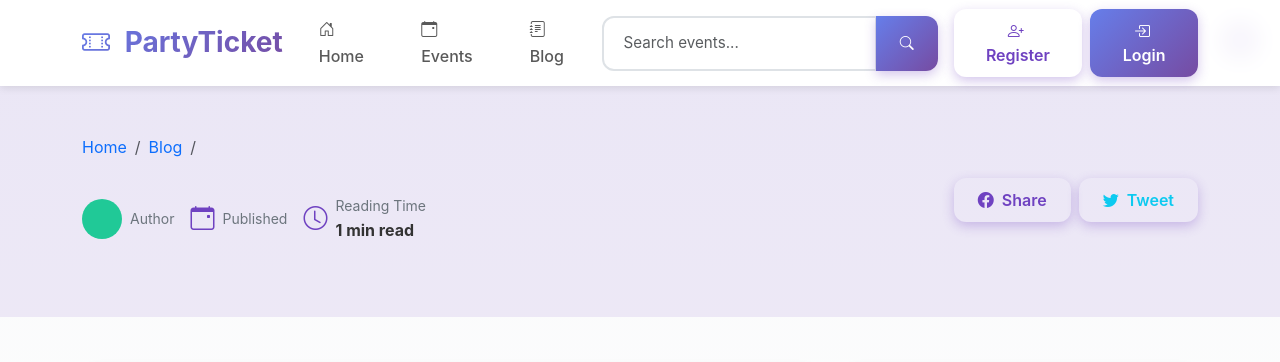
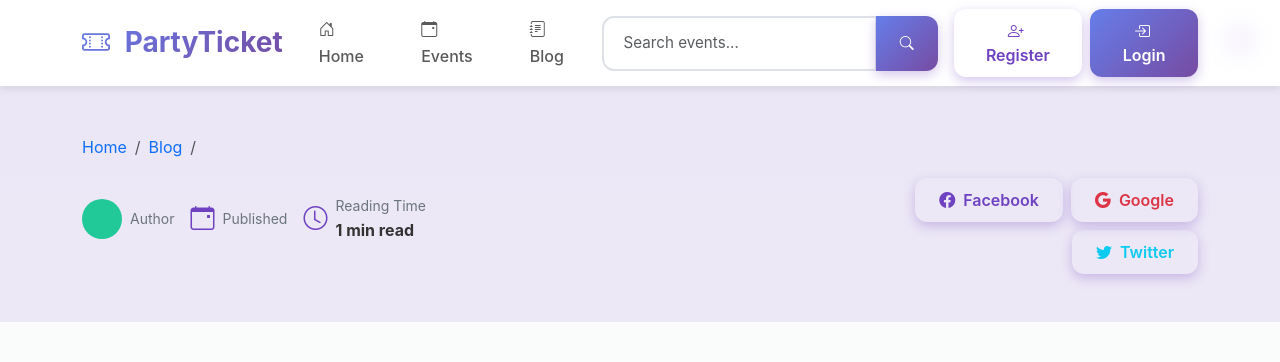
Before and after one commit to lanryweezy/partyticket, a Python web app: template app/templates/blog_post.html in a window 1280 px wide. Shown: the top 362 px of the page. Run offline with Jinja, Linux system fonts and the light colour scheme; the template is opened without the code that fills it, so the values that code supplies are empty.

Commit message:
Add Google/Facebook share buttons

```diff
--- a/app/templates/blog_post.html
+++ b/app/templates/blog_post.html
@@ -82,12 +82,18 @@
         </div>
       </div>
       <div class="col-lg-4 text-lg-end">
-        <div class="d-flex gap-2 justify-content-lg-end">
+        <div class="d-flex flex-wrap gap-2 justify-content-lg-end">
+          <!-- Share on Facebook -->
           <a href="https://www.facebook.com/sharer/sharer.php?u={{ request.url|urlencode }}" target="_blank" class="btn btn-outline-primary">
-            <i class="bi bi-facebook me-2"></i>Share
+            <i class="bi bi-facebook me-2"></i>Facebook
           </a>
+          <!-- Share on Google (Gmail) -->
+          <a href="https://mail.google.com/mail/?view=cm&su={{ post.title|urlencode }}&body=I thought you might like this article: {{ request.url|urlencode }}&tf=1" target="_blank" class="btn btn-outline-danger">
+            <i class="bi bi-google me-2"></i>Google
+          </a>
+          <!-- Share on Twitter/X -->
           <a href="https://twitter.com/intent/tweet?url={{ request.url|urlencode }}&text={{ post.title|urlencode }}" target="_blank" class="btn btn-outline-info">
-            <i class="bi bi-twitter me-2"></i>Tweet
+            <i class="bi bi-twitter me-2"></i>Twitter
           </a>
         </div>
       </div>
@@ -124,11 +130,23 @@
                     <small class="text-muted">Author</small>
                   </div>
                 </div>
-                <div class="d-flex gap-2">
-                  <a href="#" class="btn btn-sm btn-outline-primary"><i class="bi bi-facebook"></i></a>
-                  <a href="#" class="btn btn-sm btn-outline-info"><i class="bi bi-twitter"></i></a>
-                  <a href="#" class="btn btn-sm btn-outline-danger"><i class="bi bi-envelope"></i></a>
-                  <a href="#" class="btn btn-sm btn-outline-success"><i class="bi bi-whatsapp"></i></a>
+                <div class="d-flex flex-wrap gap-2">
+                  <!-- Share on Facebook -->
+                  <a href="https://www.facebook.com/sharer/sharer.php?u={{ request.url|urlencode }}" target="_blank" class="btn btn-sm btn-outline-primary">
+                    <i class="bi bi-facebook"></i>
+                  </a>
+                  <!-- Share on Google (Gmail) -->
+                  <a href="https://mail.google.com/mail/?view=cm&su={{ post.title|urlencode }}&body=I thought you might like this article: {{ request.url|urlencode }}&tf=1" target="_blank" class="btn btn-sm btn-outline-danger">
+                    <i class="bi bi-google"></i>
+                  </a>
+                  <!-- Share on Twitter/X -->
+                  <a href="https://twitter.com/intent/tweet?url={{ request.url|urlencode }}&text={{ post.title|urlencode }}" target="_blank" class="btn btn-sm btn-outline-info">
+                    <i class="bi bi-twitter"></i>
+                  </a>
+                  <!-- Share on WhatsApp -->
+                  <a href="https://wa.me/?text={{ post.title|urlencode }} {{ request.url|urlencode }}" target="_blank" class="btn btn-sm btn-outline-success">
+                    <i class="bi bi-whatsapp"></i>
+                  </a>
                 </div>
               </div>
               <p class="mt-3">{{ post.author.bio if post.author.bio else 'Event planning expert with extensive experience in organizing successful events across Nigeria.' }}</p>
```
Also changed, not shown: app/templates/event_detail.html (+11 -7 lines).
